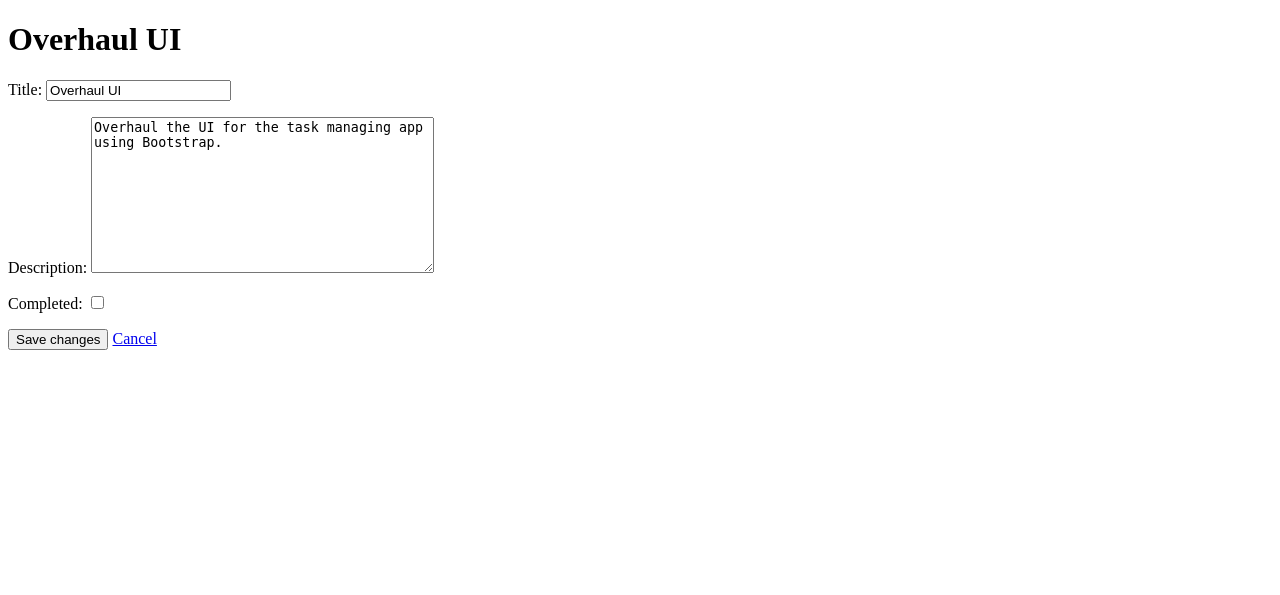
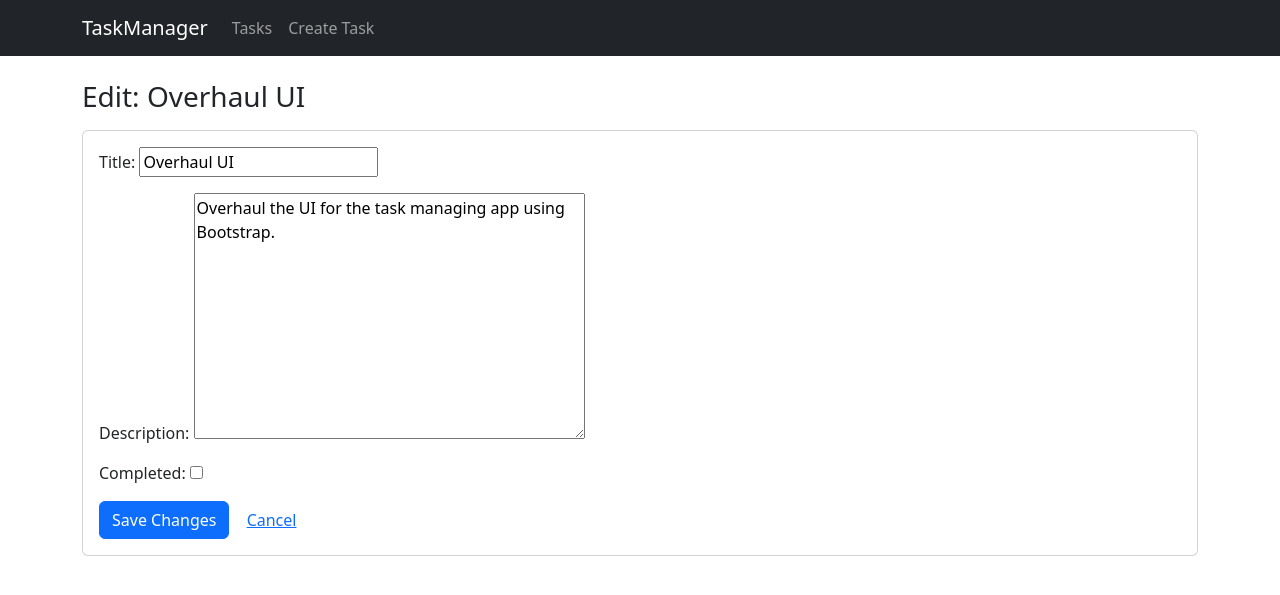
Before and after one commit to mparkhub/django-task-manager, a Django app: page /task/5/edit/ in a window 1280 px wide. Shown: the top 595 px of the page. Run offline with Django 5.2, Linux system fonts and the light colour scheme; data comes from the database, SQL or seed files in the repository.

Commit message:
Overhaul task edit page with Bootstrap

```diff
--- a/tasks/templates/tasks/update_task.html
+++ b/tasks/templates/tasks/update_task.html
@@ -1,16 +1,16 @@
-<!DOCTYPE html>
-<html>
-    <head>
-        <title>Edit Task</title>
-    </head>
-    <body>
-        <h1>{{ task.title }}</h1>
+{% extends 'base.html' %}
+{% block title %}Edit Task - Task Manager{% endblock %}
+{% block content %}
+    <h1 class="h3 mb-3">Edit: {{ task.title }}</h1>
 
-        <form method="post">
-            {% csrf_token %}
-            {{ form.as_p }}
-            <button type="submit">Save changes</button>
-            <a href="{% url 'task_list' %}">Cancel</a>
-        </form>
-    </body>
-</html>
+    <div class="card">
+        <div class="card-body">
+            <form method="post">
+                {% csrf_token %}
+                {{ form.as_p }}
+                <button class="btn btn-primary" type="submit">Save Changes</button>
+                <a class="btn btn-link" href="{% url 'task_list' %}">Cancel</a>
+            </form>
+        </div>
+    </div>
+{% endblock %}
```
